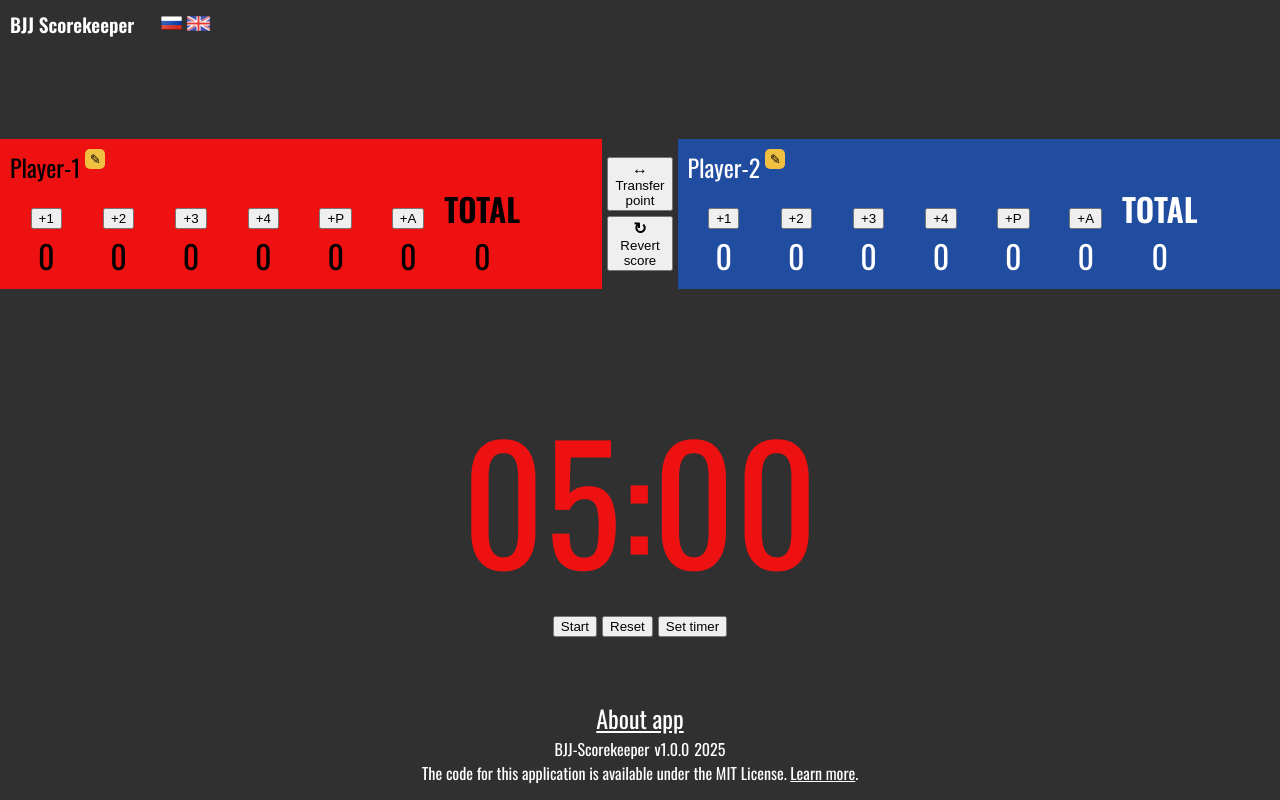
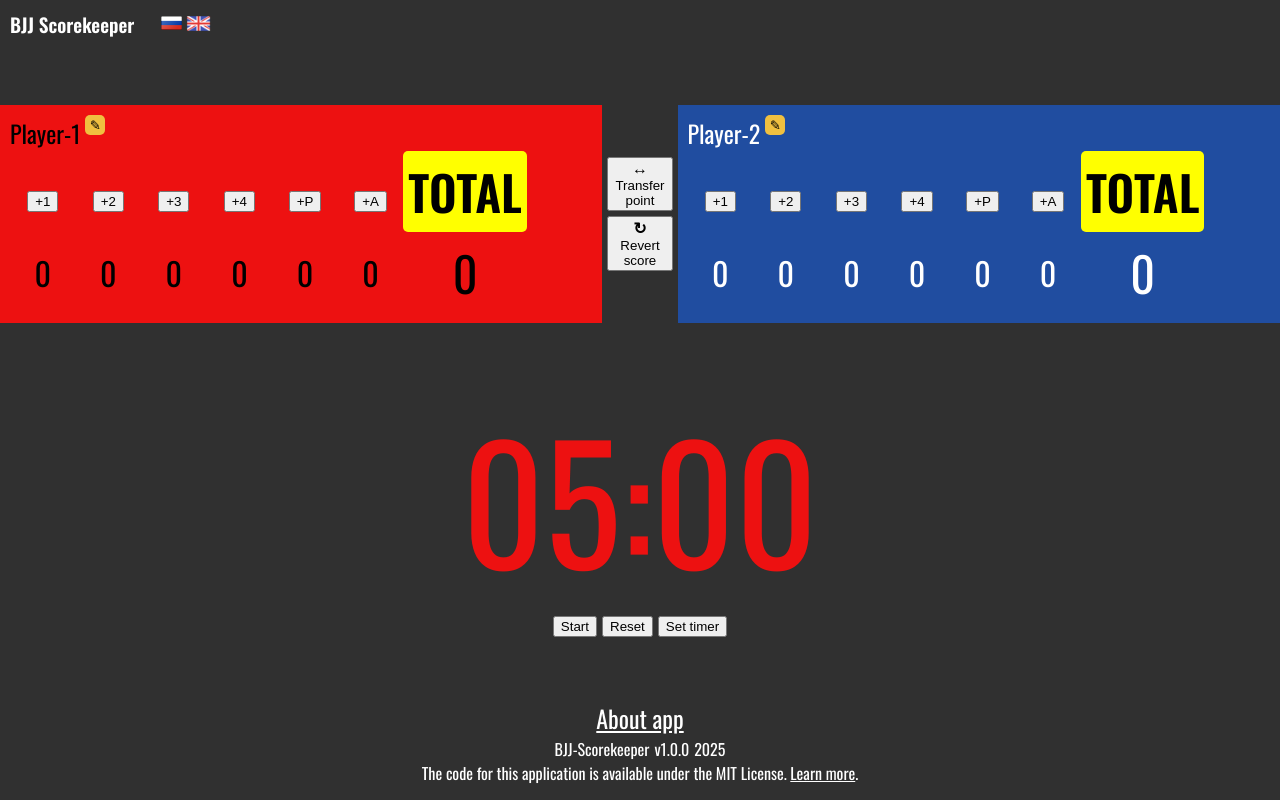
Before and after one commit to Maracash41/BJJ-Scorekeeper, a React (Vite) app: page / in a window 1280 px wide. Built offline with nearby package versions, Linux system fonts and the light colour scheme.

Commit message:
feat: add background for total

```diff
--- a/src/components/About/About.tsx
+++ b/src/components/About/About.tsx
@@ -68,7 +68,7 @@ const About: React.FC = () => {
                   className={classes.itemContainerLink}
                   href="https://linkedin.com/in/mcash41"
                 >
-                  Andrey Akimov
+                  mcash41
                 </a>
               </div>
             </li>
--- a/src/components/Scores/Scores.tsx
+++ b/src/components/Scores/Scores.tsx
@@ -66,13 +66,33 @@ const Scores: React.FC<ScoresProps> = ({
             +A
           </button>
         </div>
-        <div className={classes.scoresTableHeader}>TOTAL</div>
+        <div
+          className={
+            classes.scoresTableHeader + " " + classes.scoresTableHeaderTotal
+          }
+        >
+          TOTAL
+        </div>
         <div className={classes.scoresTableCell}></div>
-        {player.currentScores.map((score, index) => (
-          <div className={classes.scoresTableCell} key={index}>
-            {score}
-          </div>
-        ))}
+        {player.currentScores.map((score, index) => {
+          if (index === player.currentScores.length - 1) {
+            return (
+              <div
+                className={
+                  classes.scoresTableCell + " " + classes.scoresTableCellTotal
+                }
+                key={index}
+              >
+                {score}
+              </div>
+            );
+          }
+          return (
+            <div className={classes.scoresTableCell} key={index}>
+              {score}
+            </div>
+          );
+        })}
       </div>
     </div>
   );
--- a/src/components/Scores/scores.module.css
+++ b/src/components/Scores/scores.module.css
@@ -21,10 +21,23 @@
   font-weight: bold;
 }
 
+.scoresTableHeaderTotal {
+  padding: 5px;
+  font-size: 3rem;
+  background-color: yellow;
+  color: black;
+  border-radius: 5px;
+}
+
 .scoresTableCell {
   font-family: var(--main-font-family);
   text-align: center;
   font-size: 2rem;
+}
+
+.scoresTableCellTotal {
+  font-size: 3rem;
+  padding: 5px;
 }
 
 @media screen and (max-width: 950px) {
```
